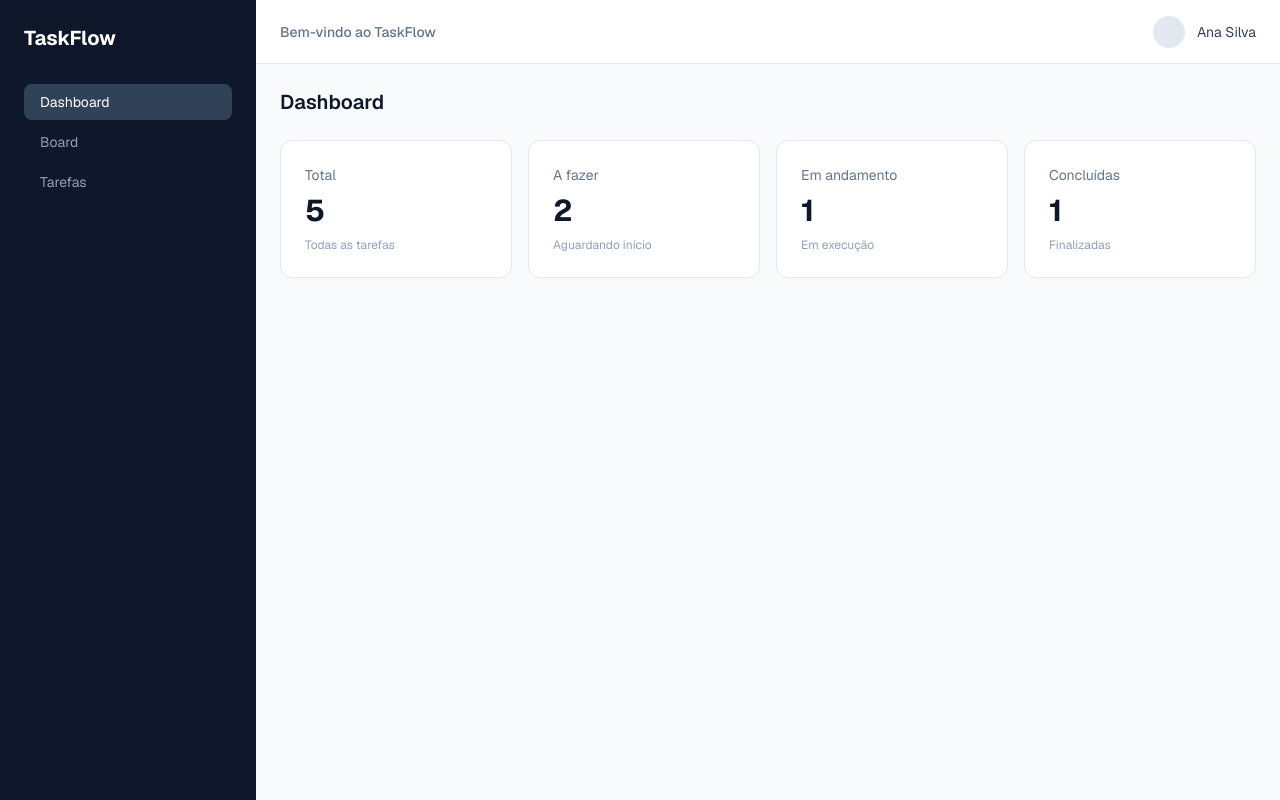
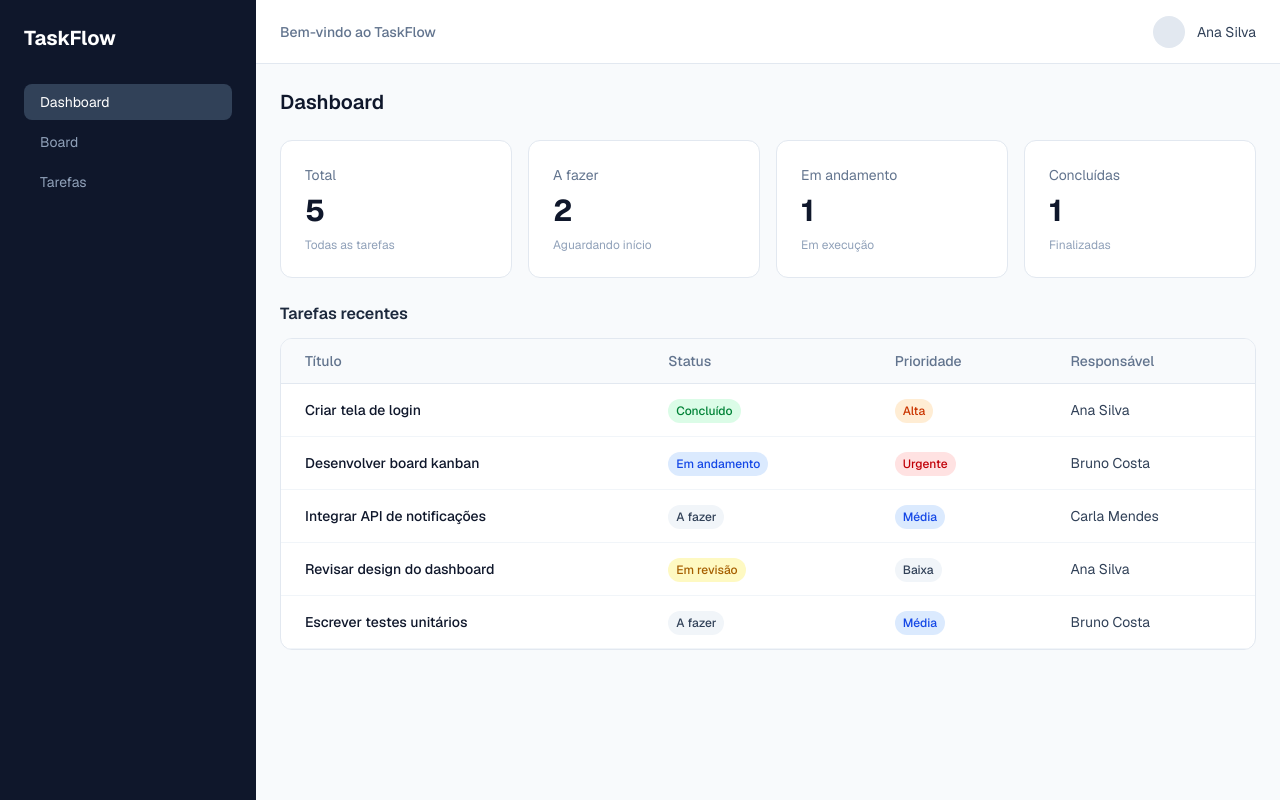
Before and after one commit to CaioMiranda12/taskflow-interface, a Next.js app: page / in a window 1280 px wide. Built offline with nearby package versions, Linux system fonts and the light colour scheme.

Commit message:
feat: update Dashboard to consume Zustand store and add recent tasks

```diff
--- a/src/app/page.tsx
+++ b/src/app/page.tsx
@@ -1,11 +1,24 @@
+"use client";
+
 import { StatCard } from "@/components/StatCard";
-import { tasks } from "@/data/tasks";
+import { Badge } from "@/components/Badge";
+import { useTaskStore } from "@/stores/useTaskStore";
+import {
+  TASK_STATUS_COLOR,
+  TASK_STATUS_LABEL,
+  TASK_PRIORITY_COLOR,
+  TASK_PRIORITY_LABEL,
+} from "@/constants/task";
 
 export default function DashboardPage() {
+  const tasks = useTaskStore((state) => state.tasks);
+
   const total = tasks.length;
   const todo = tasks.filter((task) => task.status === "todo").length;
   const inProgress = tasks.filter((task) => task.status === "in_progress").length;
   const done = tasks.filter((task) => task.status === "done").length;
+
+  const recentTasks = tasks.slice(0, 5);
 
   return (
     <div className="flex flex-col gap-6">
@@ -17,6 +30,48 @@ export default function DashboardPage() {
         <StatCard title="Em andamento" value={inProgress} description="Em execução" />
         <StatCard title="Concluídas" value={done} description="Finalizadas" />
       </div>
+
+      <div className="flex flex-col gap-3">
+        <h3 className="text-base font-semibold text-slate-800">Tarefas recentes</h3>
+
+        <div className="bg-white rounded-xl border border-slate-200 overflow-hidden">
+          <table className="w-full text-sm">
+            <thead>
+              <tr className="border-b border-slate-200 bg-slate-50">
+                <th className="text-left px-6 py-3 text-slate-500 font-medium">Título</th>
+                <th className="text-left px-6 py-3 text-slate-500 font-medium">Status</th>
+                <th className="text-left px-6 py-3 text-slate-500 font-medium">Prioridade</th>
+                <th className="text-left px-6 py-3 text-slate-500 font-medium">Responsável</th>
+              </tr>
+            </thead>
+            <tbody>
+              {recentTasks.map((task) => (
+                <tr
+                  key={task.id}
+                  className="border-b border-slate-100 hover:bg-slate-50 transition-colors"
+                >
+                  <td className="px-6 py-4 text-slate-900 font-medium">{task.title}</td>
+                  <td className="px-6 py-4">
+                    <Badge
+                      label={TASK_STATUS_LABEL[task.status]}
+                      className={TASK_STATUS_COLOR[task.status]}
+                    />
+                  </td>
+                  <td className="px-6 py-4">
+                    <Badge
+                      label={TASK_PRIORITY_LABEL[task.priority]}
+                      className={TASK_PRIORITY_COLOR[task.priority]}
+                    />
+                  </td>
+                  <td className="px-6 py-4 text-slate-700">
+                    {task.assignee?.name ?? "—"}
+                  </td>
+                </tr>
+              ))}
+            </tbody>
+          </table>
+        </div>
+      </div>
     </div>
   );
 }
```
